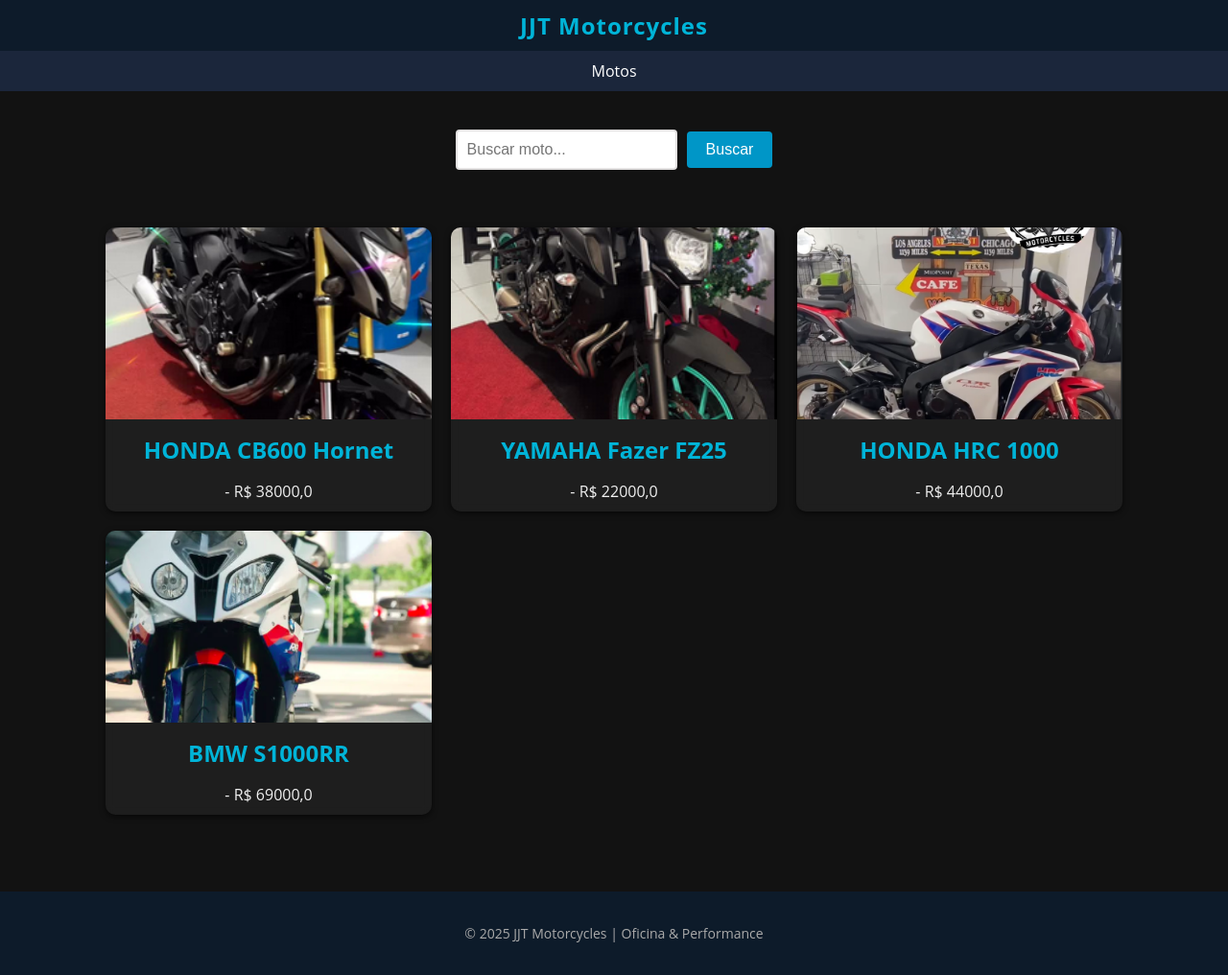
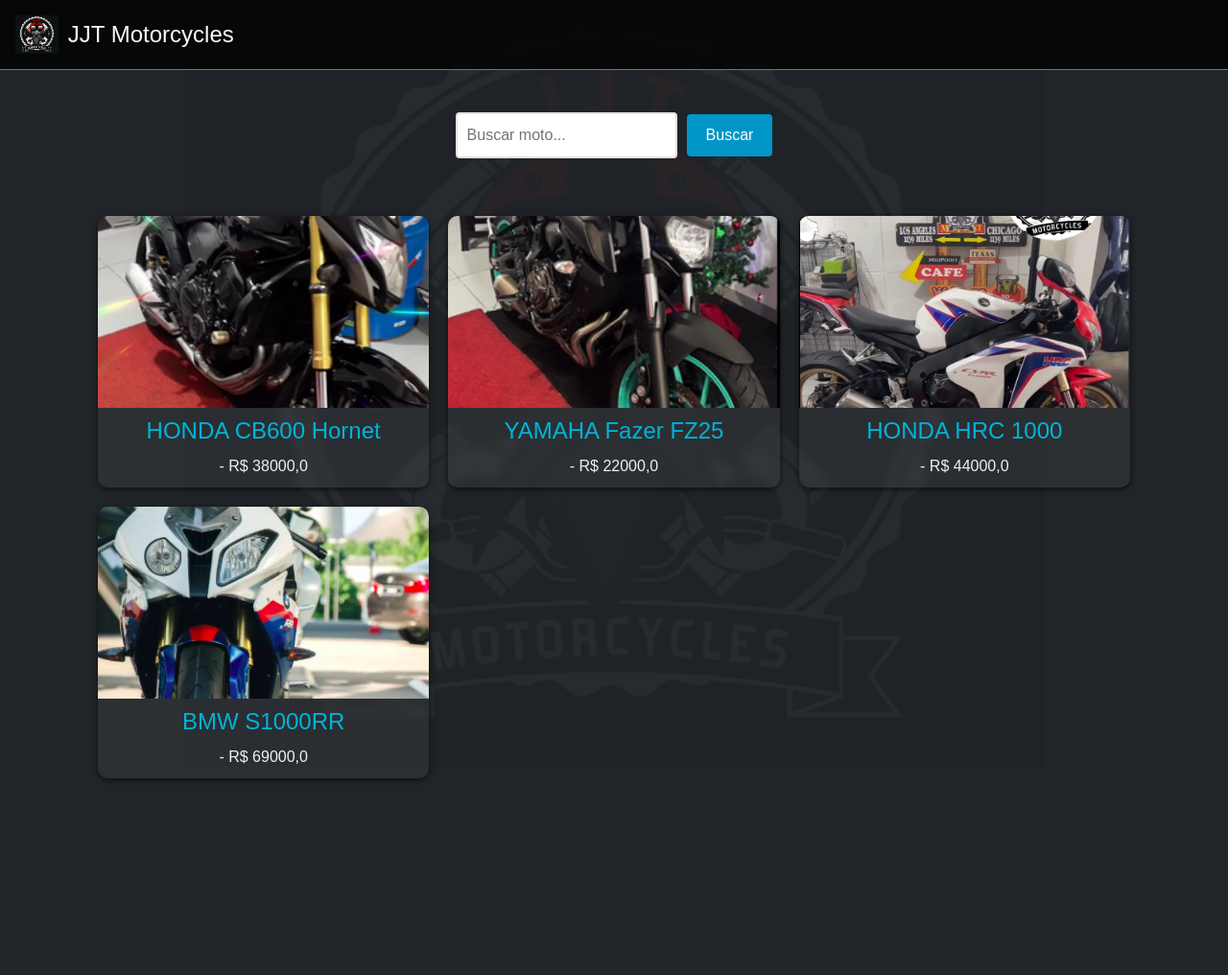
Before and after one commit to Marcel0Borg3s/Dj_motos_JJT_v2, a Django app: page /motos/ in a window 1280 px wide. Shown: the whole page at 96% size. After the commit the page ends 813 px from the top, so only its background shows below. Run offline with Django 5.2, Linux system fonts and the light colour scheme; data comes from the database, SQL or seed files in the repository.

Commit message:
alteração base.html e inserção de imagem de logo

```diff
--- a/app/settings.py
+++ b/app/settings.py
@@ -117,6 +117,9 @@
 # https://docs.djangoproject.com/en/5.2/howto/static-files/
 
 STATIC_URL = 'static/'
+STATICFILES_DIRS = [
+    os.path.join(BASE_DIR, 'app/static'),
+]
 
 # Default primary key field type
 # https://docs.djangoproject.com/en/5.2/ref/settings/#default-auto-field
--- a/app/templates/base.html
+++ b/app/templates/base.html
@@ -3,92 +3,58 @@
 <html lang="pt-br">
 <head>
   <meta charset="UTF-8">
-  <meta name="viewport" content="width=device-width, initial-scale=1.0">
   <title>{% block title %}JJT Motorcycles{% endblock %}</title>
+  <link rel="stylesheet" href="https://cdn.jsdelivr.net/npm/bootstrap@5.3.0/dist/css/bootstrap.min.css">
   <style>
     body {
-      font-family: 'Open Sans', sans-serif;
-      background-color: #121212; /* fundo escuro */
-      color: #e0e0e0;
+      background-color: #000; /* fallback caso imagem falhe */
       margin: 0;
       padding: 0;
+      color: #fff;
+      font-family: Arial, sans-serif;
+    }
+
+    .background-overlay {
+      position: fixed;
+      top: 0;
+      left: 0;
+      width: 100vw;
+      height: 100vh;
+      background: url("{% static 'images/LOGO-JJT-NOVO-FUNDO-ESCURO.png' %}") no-repeat center center;
+      background-size: contain;
+      opacity: 0.03;
+      z-index: 0;
+      pointer-events: none;
+    }
+
+    .content-wrapper {
+      position: relative;
+      z-index: 1;
     }
 
     header {
-      background-color: #0d1b2a; /* azul escuro metálico */
-      padding: 10px 20px;
-      text-align: center;
+      background-color: rgba(0, 0, 0, 0.8);
     }
 
-    header h1 {
-      margin: 0;
-      color: #00b4d8;
-      font-size: 24px;
-      letter-spacing: 1px;
-    }
-
-    nav {
-      background-color: #1b263b;
-      display: flex;
-      justify-content: center;
-      padding: 10px 0;
-    }
-
-    nav ul {
-      list-style: none;
-      margin: 0;
-      padding: 0;
-      display: flex;
-      gap: 15px;
-    }
-
-    nav ul li a {
-      color: #ffffff;
-      text-decoration: none;
-      padding: 10px 15px;
-      border-radius: 5px;
-      transition: background 0.3s;
-    }
-
-    nav ul li a:hover {
-      background-color: #00b4d8;
-    }
-
-    main {
-      padding: 20px;
-      max-width: 1100px;
-      margin: auto;
-    }
-
-    footer {
-      background-color: #0d1b2a;
-      color: #aaa;
-      text-align: center;
-      padding: 20px;
-      font-size: 14px;
-      margin-top: 40px;
+    .logo-topo {
+      height: 40px;
+      margin-right: 10px;
     }
   </style>
 </head>
-<body>
-  <header>
-    <h1>JJT Motorcycles</h1>
-  </header>
+<body class="bg-dark text-light">
+  <div class="background-overlay"></div>
 
-  <nav>
-    <ul>
-      <li><a href="{% url 'motos_list' %}">Motos</a></li>
-      <!-- Pode adicionar mais links aqui -->
-    </ul>
-  </nav>
+  <div class="content-wrapper">
+    <header class="p-3 mb-4 border-bottom border-secondary d-flex align-items-center">
+      <img src="{% static 'images/LOGO-JJT-NOVO-FUNDO-ESCURO.png' %}" alt="Logo JJT" class="logo-topo">
+      <h1 class="h4 mb-0">JJT Motorcycles</h1>
+    </header>
 
-  <main>
-    {% block content %}
-    {% endblock %}
-  </main>
-
-  <footer>
-    <p>&copy; 2025 JJT Motorcycles | Oficina & Performance</p>
-  </footer>
+    <main class="container">
+      {% block content %}
+      {% endblock %}
+    </main>
+  </div>
 </body>
 </html>
```
Also changed, not shown: app/static/images/LOGO-JJT-NOVO-FUNDO-ESCURO.png (added), 4 other files.
